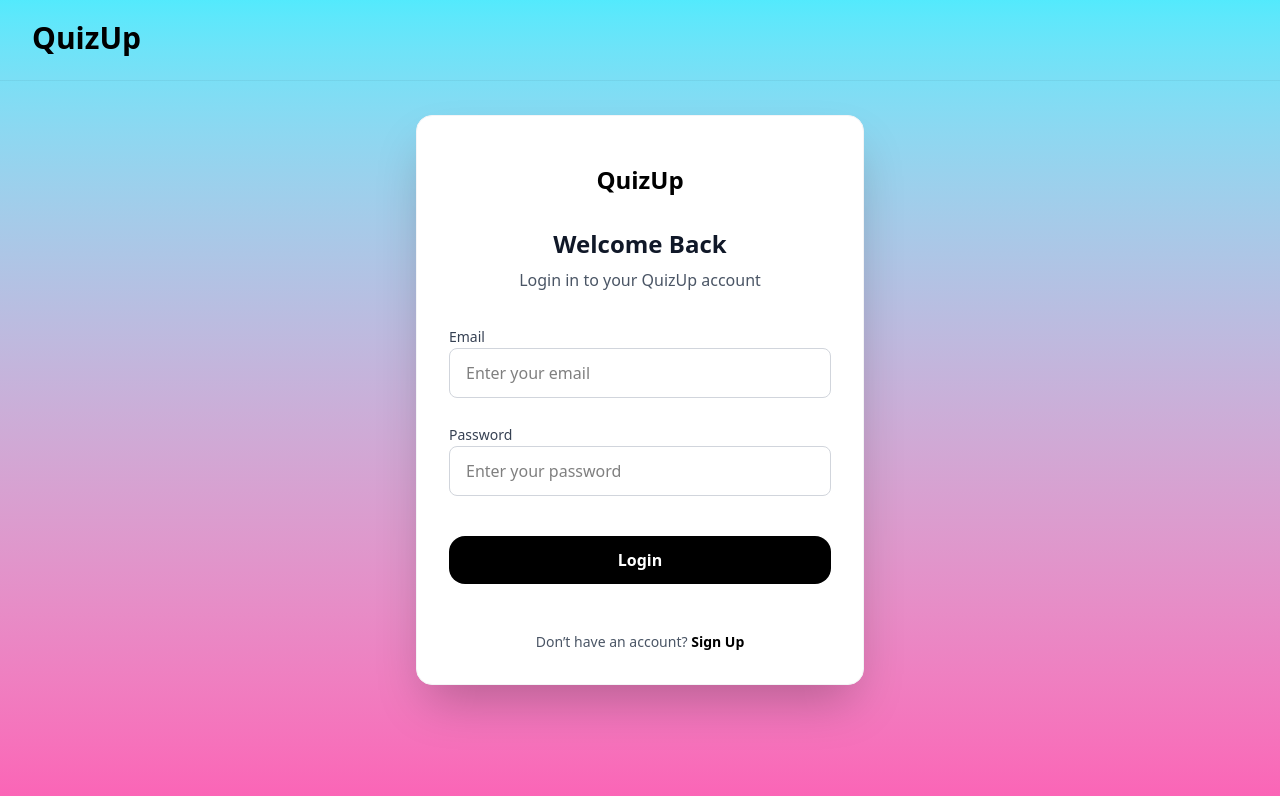
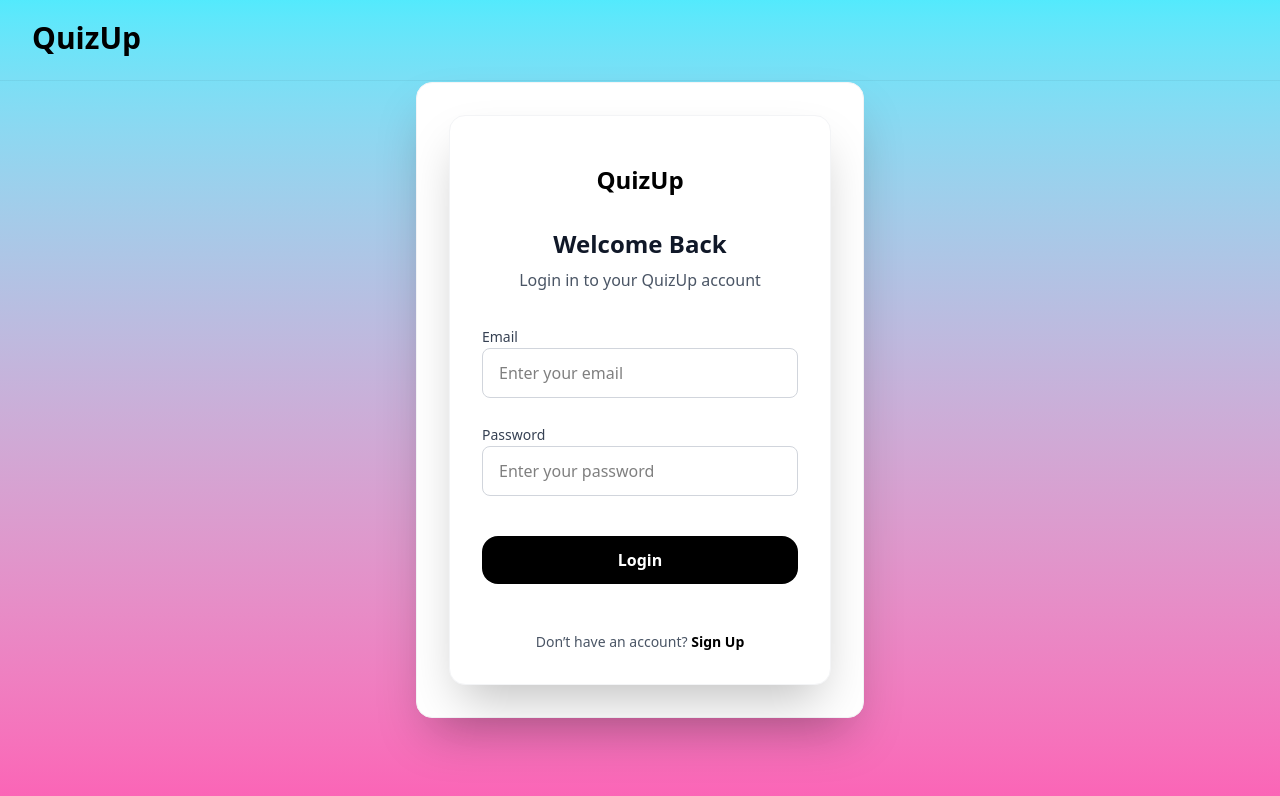
Before and after one commit to Dakshhinya/QuizApp, a React (Vite) app in the folder frontend/: page /login in a window 1280 px wide. Shown: the top 796 px of the page. Built offline with nearby package versions, Linux system fonts and the light colour scheme.

Commit message:
dakku | signup & login

```diff
--- a/frontend/src/App.jsx
+++ b/frontend/src/App.jsx
@@ -2,6 +2,8 @@ import { BrowserRouter, Routes, Route } from 'react-router-dom'
 import Login from './pages/Login'
 import SignUp from './pages/SignUp'
 import { Navigate } from "react-router-dom";
+import StudentDashboard from "./pages/StudentDashboard";
+import TeacherDashboard from "./pages/TeacherDashboard";
 
 function App() {
 
@@ -13,6 +15,8 @@ function App() {
         <Route path="/" element={<Navigate to="/login" />} />
         <Route path="/login" element={<Login />} />
         <Route path="/signup" element={<SignUp />} />
+        <Route path="/student-dashboard" element={<StudentDashboard />} />
+        <Route path="/teacher-dashboard" element={<TeacherDashboard />} />
       </Routes>
 
     </BrowserRouter>
--- a/frontend/src/component/LoginCard.jsx
+++ b/frontend/src/component/LoginCard.jsx
@@ -1,11 +1,48 @@
 
+import { useState } from "react";
 import LoginButton from "./LoginButton"
-import { Link } from "react-router-dom";
+import { Link, useNavigate} from "react-router-dom";
 
 export default function LoginCard() {
+  const [email, setEmail] = useState("");
+  const [password, setPassword] = useState("");
+  const [error, setError] = useState("");
+  const navigate = useNavigate();
+
+  const users = [
+    { email: "student@example.com", password: "student123", role: "student" },
+    { email: "teacher@example.com", password: "teacher123", role: "teacher" },
+  ];
+
+
+   const handleLogin = (e) => {
+    e.preventDefault();
+
+    const user = users.find(
+      (u) => u.email === email && u.password === password
+    );
+
+    if (user) {
+
+      localStorage.setItem("role", user.role);
+
+      if (user.role === "student") {
+        navigate("/student-dashboard");
+      } else if (user.role === "teacher") {
+        navigate("/teacher-dashboard");
+      }
+    } else {
+      setError("Invalid email or password");
+    }
+  };
+
   return (
     <>
     <div className="w-full max-w-md">
+       <form
+        onSubmit={handleLogin}
+        className="bg-white rounded-2xl shadow-2xl p-8 border border-gray-100"
+      >
       <div className="bg-white rounded-2xl shadow-2xl p-8 border border-gray-100">
         <div className="text-center mb-8">
           <div className="inline-flex items-center justify-center w-16 h-16 border-y-yellow-400 rounded-2xl mb-4">
@@ -17,13 +54,28 @@ export default function LoginCard() {
         <div className="space-y-6 flex flex-col">
           <div>
             <label className="text-sm font-medium text-gray-700 mb-2">Email</label>
-            <input className="px-4 py-3 border border-gray-300 rounded-lg  w-full ocus:ring-2 focus:ring-yellow-400 focus:border-yellow-400 transition-colors" type="email" name="email" /*value={} onChange={}*/ placeholder="Enter your email" required />
+            <input className="px-4 py-3 border border-gray-300 rounded-lg  w-full ocus:ring-2 focus:ring-yellow-400 focus:border-yellow-400 transition-colors"
+            type="email"
+            name="email"
+            value={email}
+            onChange={(e) => setEmail(e.target.value)}
+            placeholder="Enter your email"
+            required />
           </div>
 
           <div>
             <label className="text-sm font-medium text-gray-700 mb-2">Password</label>
-            <input className="px-4 py-3 border border-gray-300 rounded-lg  w-full ocus:ring-2 focus:ring-yellow-400 focus:border-yellow-400 transition-colors" type="email" name="email" /*value={} onChange={}*/ placeholder="Enter your password" required />
+            <input className="px-4 py-3 border border-gray-300 rounded-lg  w-full ocus:ring-2 focus:ring-yellow-400 focus:border-yellow-400 transition-colors"
+            type="password"
+            name="password"
+            value={password}
+            onChange={(e)=> setPassword(e.target.value)}
+            placeholder="Enter your password"
+            required />
           </div>
+
+          {error && <p className="text-red-500 text-sm">{error}</p>}
+
 
           <LoginButton/>
 
@@ -36,6 +88,7 @@ export default function LoginCard() {
 
         </div>
       </div>
+      </form>
     </div>
 
     </>
--- a/frontend/src/pages/StudentDashboard.jsx
+++ b/frontend/src/pages/StudentDashboard.jsx
@@ -1,13 +1,14 @@
-import Footer from "../component/footer";
+// import Footer from "../component/footer";
 import Navbar from "../component/Navbar";
 
 function StudentDashboard(){
 
     return (
         <div className="flex flex-col min-h-screen">
-            <div><Navbar title="QuizApp" subtitle="padida parama"/></div>
+            {/* <div><Navbar title="QuizApp" subtitle="padida parama"/></div> */}
+            <Navbar/>
             <div className="flex-grow"></div>
-            <div> <Footer/></div>
+            {/* <div> <Footer/></div> */}
         </div>
     )
 
--- a/frontend/src/pages/TeacherDashboard.jsx
+++ b/frontend/src/pages/TeacherDashboard.jsx
@@ -1,16 +1,17 @@
 import CreateQuizButton from "../component/CreateQuizButton";
-import Footer from "../component/footer";
+// import Footer from "../component/footer";
 import Navbar from "../component/Navbar";
-import QuizName from "../component/QuizName";
+// import QuizName from "../component/QuizName";
 import AddQuestions from "./AddQuestions";
 
 function TeacherDashboard(){
 
     return (
         <div className="flex flex-col min-h-screen">
-            <div><Navbar title="QuizApp" subtitle="padida parama"/></div>
+            {/* <div><Navbar title="QuizApp" subtitle="padida parama"/></div> */}
+            <Navbar/>
             <div className="flex-grow"><AddQuestions/></div>
-            <div> <Footer/></div>
+            {/* <div> <Footer/></div> */}
         </div>
     )
 
```
